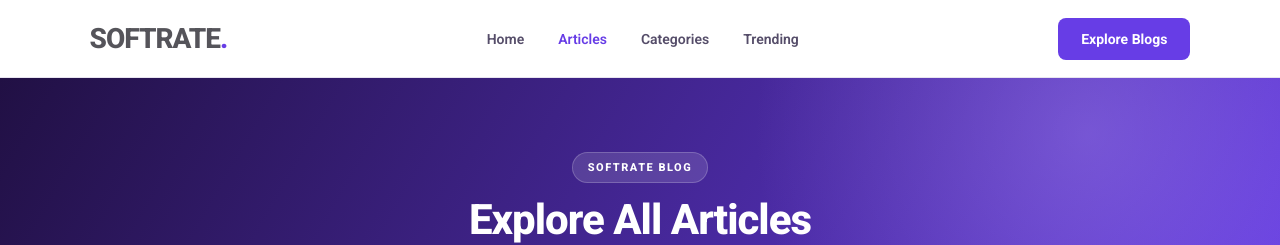
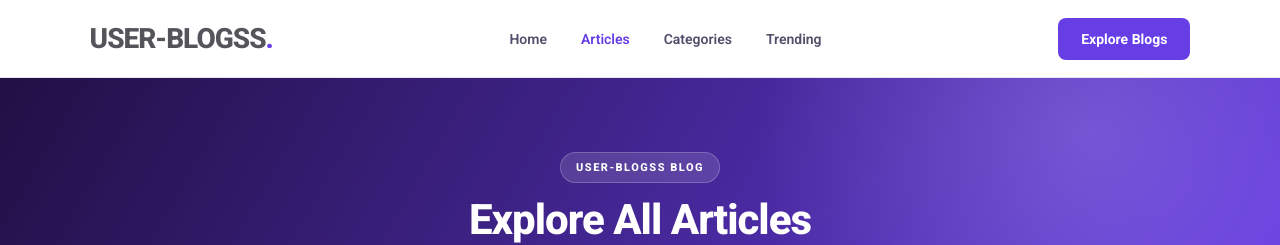
Before and after one commit to merlin1906/User-Blogss, a React (Vite) app in the folder client/: page /blogs in a window 1280 px wide. Shown: the top 245 px of the page. Built offline with nearby package versions, Linux system fonts and the light colour scheme; no server answers.

Commit message:
Update website branding to USER-BLOGSS

```diff
--- a/client/index.html
+++ b/client/index.html
@@ -11,21 +11,21 @@
 
     <meta
       name="description"
-      content="Explore the latest technology insights, cybersecurity updates, digital business trends, and informative articles from Softrate."
+      content="Explore the latest technology insights, cybersecurity updates, digital business trends, and informative articles from USER-BLOGSS"
     />
 
     <meta name="robots" content="index, follow" />
 
-    <meta name="author" content="Softrate" />
+    <meta name="author" content="USER-BLOGSS" />
 
     <meta name="theme-color" content="#ffffff" />
 
     <!-- Open Graph Metadata -->
-    <meta property="og:site_name" content="Softrate Blog" />
+    <meta property="og:site_name" content="USER-BLOGSS Blog" />
     <meta property="og:type" content="website" />
     <meta
       property="og:title"
-      content="Softrate Blog | Technology and Business Insights"
+      content="USER-BLOGSS Blog | Technology and Business Insights"
     />
     <meta
       property="og:description"
@@ -36,11 +36,11 @@
     <meta name="twitter:card" content="summary_large_image" />
     <meta
       name="twitter:title"
-      content="Softrate Blog | Technology and Business Insights"
+      content="USER-BLOGSS Blog | Technology and Business Insights"
     />
     <meta
       name="twitter:description"
-      content="Explore the latest technology and business insights from Softrate."
+      content="Explore the latest technology and business insights from USER-BLOGSS"
     />
 
     <!-- Favicon -->
@@ -59,7 +59,7 @@
       rel="stylesheet"
     />
 
-    <title>Softrate Blog | Technology and Business Insights</title>
+    <title>USER-BLOGSS Blog | Technology and Business Insights</title>
   </head>
 
   <body>
--- a/client/src/Admin.css
+++ b/client/src/Admin.css
@@ -1,6 +1,6 @@
 
 /* =========================================
-   SOFTRATE ADMIN — PREMIUM VIOLET THEME
+   USER-BLOGSS ADMIN — PREMIUM VIOLET THEME
 ========================================= */
 
 :root {
--- a/client/src/components/FeaturedArticle.jsx
+++ b/client/src/components/FeaturedArticle.jsx
@@ -31,10 +31,10 @@ const getCategoryName = (category) => {
 };
 
 const getAuthorName = (author) => {
-  if (!author) return "Softrate";
+  if (!author) return "USER-BLOGSS";
 
   if (typeof author === "object") {
-    return author.name || "Softrate";
+    return author.name || "USER-BLOGSS";
   }
 
   return author;
--- a/client/src/components/Footer.jsx
+++ b/client/src/components/Footer.jsx
@@ -6,7 +6,7 @@ function Footer() {
     <footer className="footer">
       <div className="footer-content">
         <div>
-          <h2>SOFTRATE<span>.</span></h2>
+          <h2>USER-BLOGSS<span>.</span></h2>
           <p>
             Discover technology, explore innovation and
             stay updated with the digital world.
@@ -26,7 +26,7 @@ function Footer() {
           <a href="https://www.linkedin.com/" target="_blank" rel="noreferrer">LinkedIn</a>
           <a href="https://www.instagram.com/" target="_blank" rel="noreferrer">Instagram</a>
           <a href="https://www.facebook.com/" target="_blank" rel="noreferrer">Facebook</a>
-          <a href="mailto:info@softrate.com">Email Us</a>
+          <a href="mailto:info@USER-BLOGSScom">Email Us</a>
         </div>
       </div>
 
--- a/client/src/components/Navbar.jsx
+++ b/client/src/components/Navbar.jsx
@@ -5,7 +5,7 @@ function Navbar() {
   return (
     <header className="navbar">
       <Link to="/" className="logo">
-        SOFTRATE<span>.</span>
+        USER-BLOGSS<span>.</span>
       </Link>
 
       <nav className="nav-links">
--- a/client/src/pages/AddArticle.jsx
+++ b/client/src/pages/AddArticle.jsx
@@ -565,7 +565,7 @@ function AddArticle() {
 
         <div className="admin-form-header">
           <div>
-            <p className="admin-form-eyebrow">SOFTRATE BLOG ADMIN</p>
+            <p className="admin-form-eyebrow">USER-BLOGSS BLOG ADMIN</p>
             <h1>{isEditing ? "Edit Article" : "Add New Article"}</h1>
             <p>
               {isEditing
--- a/client/src/pages/AdminDashboard.jsx
+++ b/client/src/pages/AdminDashboard.jsx
@@ -164,7 +164,7 @@ function AdminDashboard() {
         <div className="admin-brand">
           <div className="admin-brand-icon">S</div>
           <div>
-            <h2>Softrate</h2>
+            <h2>USER-BLOGSS</h2>
             <p>ADMIN CONSOLE</p>
           </div>
         </div>
@@ -242,7 +242,7 @@ function AdminDashboard() {
         {/* Welcome */}
         <section className="admin-welcome">
           <div className="admin-welcome-content">
-            <span className="admin-welcome-tag">SOFTRATE BLOG</span>
+            <span className="admin-welcome-tag">USER-BLOGSS BLOG</span>
             <h2>Welcome back, Admin!</h2>
             <p>
               Your content hub is ready. Create, manage and publish
--- a/client/src/pages/AdminLogin.jsx
+++ b/client/src/pages/AdminLogin.jsx
@@ -37,7 +37,7 @@ function AdminLogin() {
   return (
     <div className="admin-login-page">
       <div className="admin-login-card">
-        <h1>Softrate</h1>
+        <h1>USER-BLOGSS</h1>
         <p className="admin-subtitle">Blog Administration</p>
 
         <h2>Admin Login</h2>
--- a/client/src/pages/BlogDetail.jsx
+++ b/client/src/pages/BlogDetail.jsx
@@ -63,10 +63,10 @@ const getCategoryName = (category) => {
 };
 
 const getAuthorName = (author) => {
-  if (!author) return "Softrate";
+  if (!author) return "USER-BLOGSS";
 
   if (typeof author === "object") {
-    return author.name || "Softrate";
+    return author.name || "USER-BLOGSS";
   }
 
   return author;
@@ -239,7 +239,7 @@ function BlogDetail() {
     updateMeta(
       'meta[property="og:site_name"]',
       "content",
-      "Softrate Blog",
+      "USER-BLOGSS Blog",
       (element) => element.setAttribute("property", "og:site_name")
     );
 
@@ -351,7 +351,7 @@ function BlogDetail() {
       },
       publisher: {
         "@type": "Organization",
-        name: "Softrate",
+        name: "USER-BLOGSS",
       },
       datePublished:
         article.publishedAt || article.createdAt,
--- a/client/src/pages/BlogListing.jsx
+++ b/client/src/pages/BlogListing.jsx
@@ -131,7 +131,7 @@ function BlogListing() {
 
       <section className="listing-hero">
         <div>
-          <span className="hero-tag">SOFTRATE BLOG</span>
+          <span className="hero-tag">USER-BLOGSS BLOG</span>
 
           <h1>Explore All Articles</h1>
 
--- a/client/src/pages/Home.jsx
+++ b/client/src/pages/Home.jsx
@@ -99,7 +99,7 @@ function Home() {
       <section className="hero">
         <div className="hero-content">
           <span className="hero-tag">
-            WELCOME TO SOFTRATE
+            WELCOME TO USER-BLOGSS
           </span>
 
           <h1>
```
Also changed, not shown: client/src/data/articles.js (+6 -6 lines), 2 other files (tests, documents, lock files or other folders).
